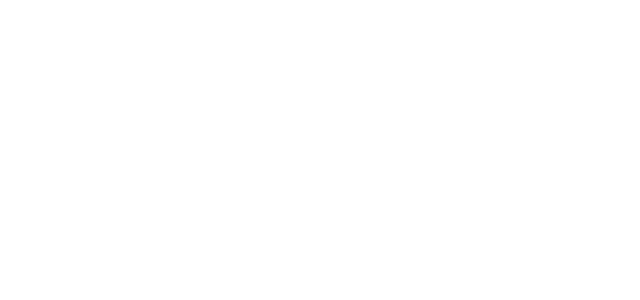
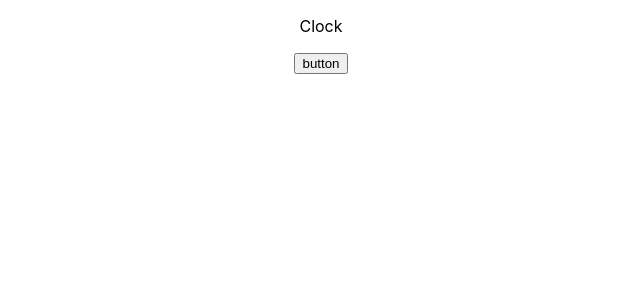
Before and after one commit to lchastanet/workshop-useeffect, a React (Create React App) app: page / in a window 1280 px wide. Shown: the top 300 px of the page, without its empty margins (319-959 px from the left). Built offline with nearby package versions, Linux system fonts and the light colour scheme.

Commit message:
first step
Co-authored-by: Antho-37 <Antho-37@users.noreply.github.com>
Co-authored-by: FREDERIQUE DEMAS <frederique.demas73@gmail.com>
Co-authored-by: ClemDSC <ClemDSC@users.noreply.github.com>

```diff
--- a/src/App.js
+++ b/src/App.js
@@ -1,7 +1,21 @@
 import "./styles/App.css"
+import Clock from "./components/Clock"
+import React from "react"
 
 function App() {
-  return <div className="App"></div>
+  const [showClock, setShowClock] = React.useState(true)
+
+  function handleShowClock() {
+    setShowClock(!showClock)
+  }
+
+  return (
+    <div className="App">
+      {showClock ? <Clock /> : null}
+
+      <button onClick={handleShowClock}>button</button>
+    </div>
+  )
 }
 
 export default App
--- /dev/null
+++ b/src/components/Clock.jsx
@@ -0,0 +1,17 @@
+import react, { useState } from "react"
+
+function Clock () {
+
+const [hour, setHour] = useState("");
+
+return (
+
+    <div>
+        <p>Clock</p>
+    </div>
+
+)
+
+}
+
+export default Clock
```
